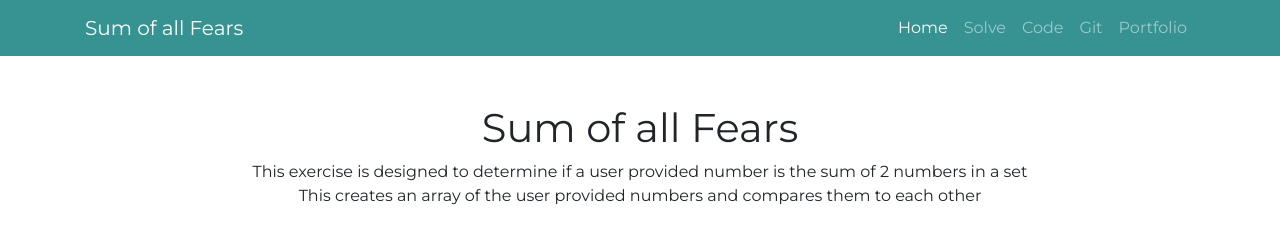
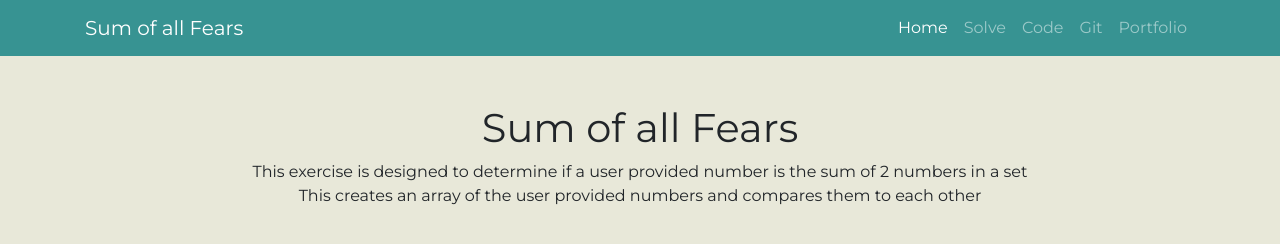
Before and after one commit to hiya2527/SOAF, a plain HTML site: page Index.html in a window 1280 px wide. Drawn offline with nearby package versions, Linux system fonts and the light colour scheme.

Commit message:
Body Color

```diff
--- a/css/custom.css
+++ b/css/custom.css
@@ -3,6 +3,10 @@
     margin-bottom: 10px
 
 }*/
+body {
+    background-color: #E8e8d9
+}
+
 .centered {
     position: absolute;
     top: 50%;
```
